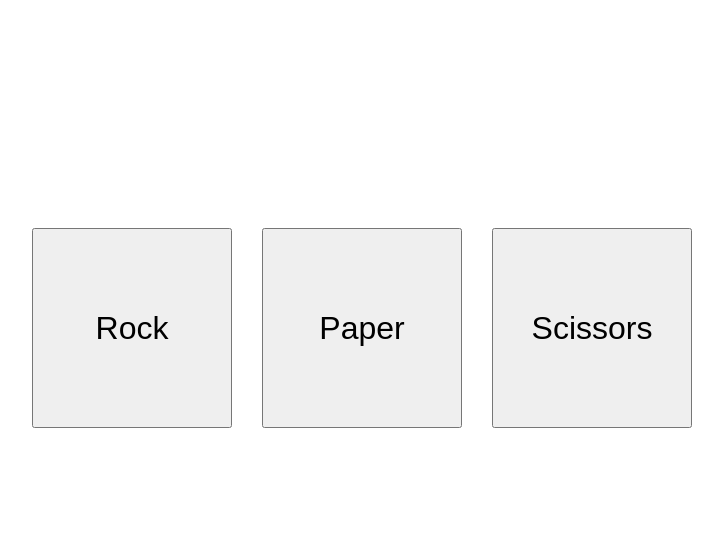
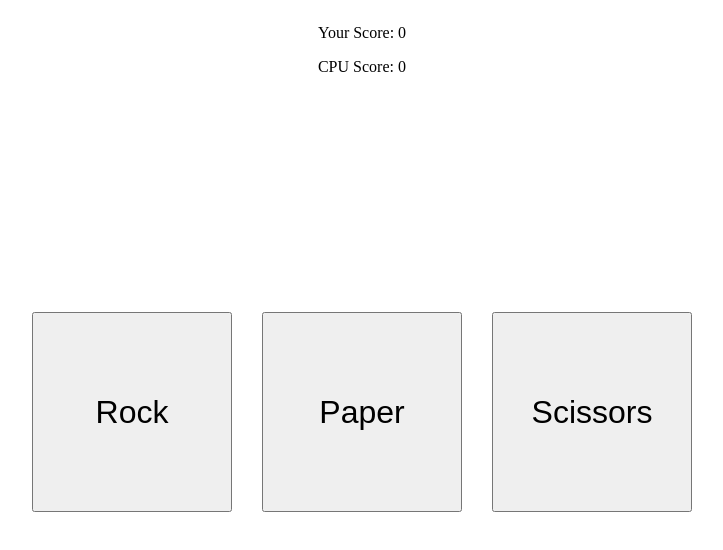
Before and after one commit to menulln/odin_rock_paper_scissors, a plain HTML site: page rock-paper-scissors.html in a window 1280 px wide. Shown: the whole page, without its empty margins (278-1001 px from the left). Drawn offline with Linux system fonts and the light colour scheme.

Commit message:
Add div with paragraphs to display the score

```diff
--- a/rock-paper-scissors.html
+++ b/rock-paper-scissors.html
@@ -7,6 +7,10 @@
 </head>
 <body>
     <div class="game">
+        <div class="score">
+            <p class="score-player">Your Score: 0</p>
+            <p class="score-computer">CPU Score: 0</p>
+        </div>
         <div class="buttons">
             <button class="game-button rock">Rock</button>
             <button class="game-button paper">Paper</button>
```
